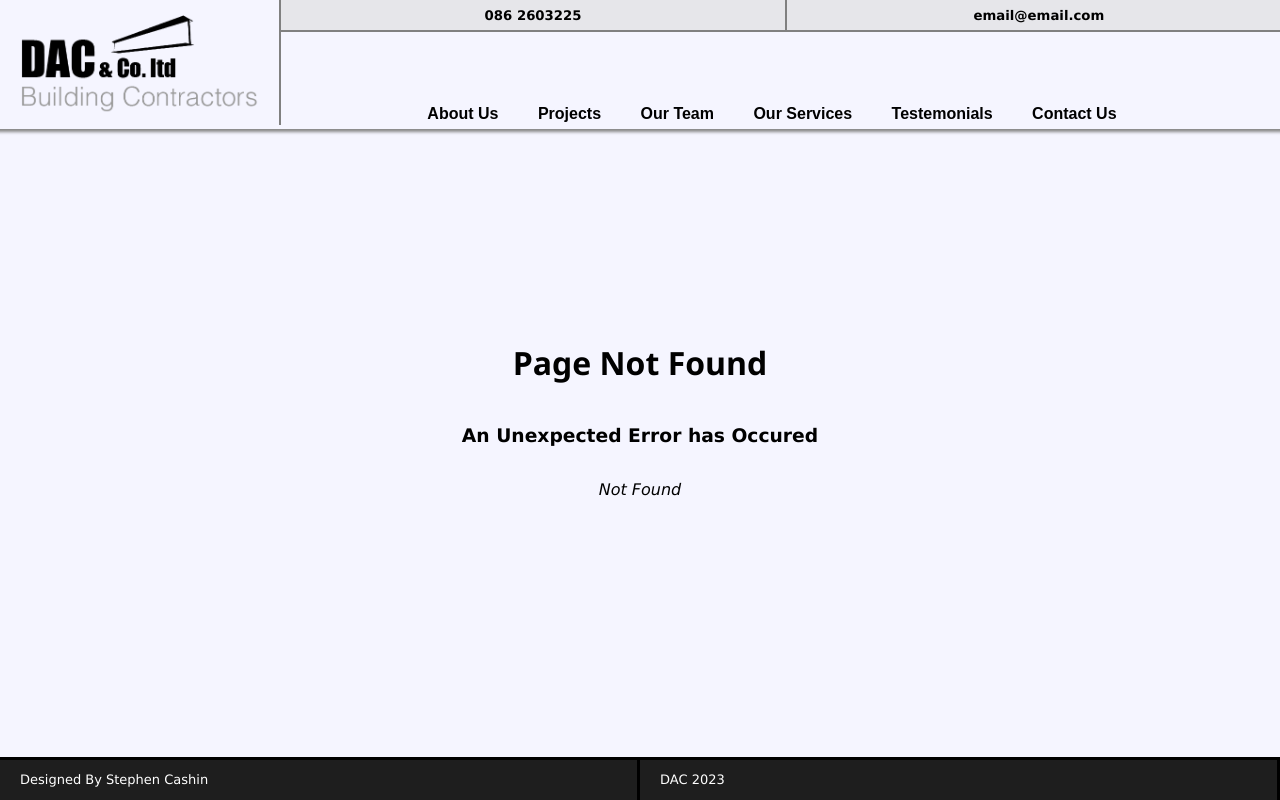
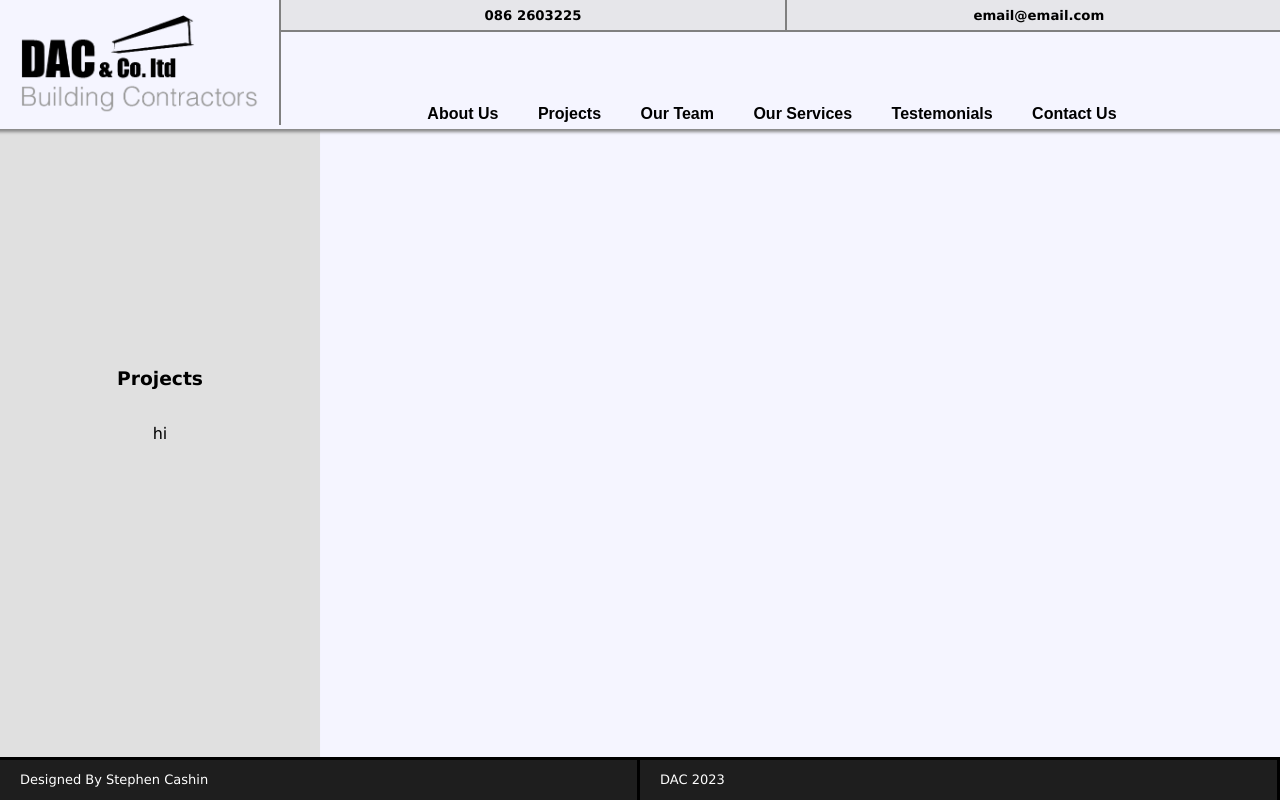
Before and after one commit to cashin-stephen/dac, a React (Create React App) app in the folder frontend/: page /projects in a window 1280 px wide. Before the commit this address had no page. Built offline with nearby package versions, Linux system fonts and the light colour scheme.

Commit message:
refactored home page and began adding in project pages

```diff
--- a/frontend/src/App.js
+++ b/frontend/src/App.js
@@ -1,15 +1,7 @@
 import React, { useEffect, useState } from 'react'
 import Header from './Components/Header.js'
-import Gallery from './Components/Gallery.js'
-import About from './Components/About.js'
-import CardBrace from './Components/CardBrace.js'
-import ImageGrid from './Components/ImageGrid.js'
-import Team from './Components/Team.js'
-import Services from './Components/Services.js'
 import Footer from './Components/Footer.js'
-import Testimonials from './Components/Testemonials.js'
-import Contact from './Components/Contact.js'
-// import { useParams } from 'react-router-dom'
+import Home from './pages/Home.js'
 
 const Main = () => {
   const [aboutY, setAboutY] = useState()
@@ -72,14 +64,7 @@ const Main = () => {
       <div className="Main">
         <div className="mainWrapper">
           <Header aboutY={aboutY} projectY={projectY} teamY={teamY} servicesY={servicesY} testemonialsY={testemonialsY} contactY={contactY}/>
-          <Gallery />
-          <About getPosition={getAboutPosition} />
-          <CardBrace />
-          <ImageGrid getPosition={getProjectPosition} />
-          <Team getPosition={getTeamPosition}/>
-          <Services getPosition={getServicesPosition} />
-          <Testimonials getPosition={getTestemonialsPosition}/>
-          <Contact getPosition={getContactPosition}/>
+          <Home getAboutPosition={getAboutPosition} getProjectPosition={getProjectPosition} getTeamPosition={getTeamPosition} getServicesPosition={getServicesPosition} getTestemonialsPosition={getTestemonialsPosition} getContactPosition={getContactPosition}/>
         </div>
         <Footer />
       </div>
--- a/frontend/src/index.css
+++ b/frontend/src/index.css
@@ -178,7 +178,7 @@ p {
   left:0;
   top: 0;
   box-shadow: -3px 3px 3px #888888;
-  z-index: 2;
+  z-index: 3;
 }
 
 .logo {
@@ -833,6 +833,7 @@ textarea:focus {
   bottom: 0;
   width: 100%;
   height: 2.5rem;
+  z-index: 3;
 }
 
 .footerSection {
@@ -852,6 +853,27 @@ textarea:focus {
   align-items: center;
   justify-content: center;
   font-family:'Lucida Sans', 'Lucida Sans Regular', 'Lucida Grande', 'Lucida Sans Unicode', Geneva, Verdana, sans-serif
+}
+
+.projectSidebar {
+  height: 101%;
+  width: 25%;
+  background-color: rgb(224,224,224);
+  position: fixed;
+  left:0;
+  top: 0;
+  box-shadow: -3px 3px 3px #888888;
+  z-index: 2;
+}
+
+.sideBarContent {
+  display: flex;
+  flex-direction: column;
+  align-items: center;
+  justify-content: center;
+  height:100%;
+  width: 100%;
+  z-index: 3;
 }
 
 @keyframes colourChange{
--- a/frontend/src/index.js
+++ b/frontend/src/index.js
@@ -1,6 +1,7 @@
 import React from 'react'
 import './index.css'
 import Main from './App'
+import Project from './pages/Project'
 import ReactDOM from 'react-dom/client'
 import {
   createBrowserRouter,
@@ -8,12 +9,20 @@ import {
 } from 'react-router-dom'
 import ErrorPage from './Components/ErrorPage'
 
+// try to refactor to take advantage of client side routing
+
 const router = createBrowserRouter([
   {
     path: '/',
     element: <Main />,
     errorElement: <ErrorPage/>
+  },
+  {
+    path: 'projects/',
+    element: <Project />,
+    errorElement: <ErrorPage/>
   }
+
 ])
 
 ReactDOM.createRoot(document.getElementById('root')).render(
--- /dev/null
+++ b/frontend/src/pages/Home.js
@@ -0,0 +1,36 @@
+import React from 'react'
+import Gallery from './../Components/Gallery.js'
+import About from './../Components/About.js'
+import CardBrace from './../Components/CardBrace.js'
+import ImageGrid from './../Components/ImageGrid.js'
+import Team from './../Components/Team.js'
+import Services from './../Components/Services.js'
+import Testimonials from './../Components/Testemonials.js'
+import Contact from './../Components/Contact.js'
+import PropTypes from 'prop-types'
+
+const Home = ({ getAboutPosition, getProjectPosition, getTeamPosition, getServicesPosition, getTestemonialsPosition, getContactPosition }) => {
+  return (
+    <>
+        <Gallery />
+        <About getPosition={getAboutPosition} />
+        <CardBrace />
+        <ImageGrid getPosition={getProjectPosition} />
+        <Team getPosition={getTeamPosition}/>
+        <Services getPosition={getServicesPosition} />
+        <Testimonials getPosition={getTestemonialsPosition}/>
+        <Contact getPosition={getContactPosition}/>
+    </>
+  )
+}
+
+Home.propTypes = {
+  getAboutPosition: PropTypes.func.isRequired,
+  getProjectPosition: PropTypes.func.isRequired,
+  getTeamPosition: PropTypes.func.isRequired,
+  getServicesPosition: PropTypes.func.isRequired,
+  getTestemonialsPosition: PropTypes.func.isRequired,
+  getContactPosition: PropTypes.func.isRequired
+}
+
+export default Home
--- /dev/null
+++ b/frontend/src/pages/Project.js
@@ -0,0 +1,24 @@
+import Header from './../Components/Header'
+import Footer from './../Components/Footer'
+import React from 'react'
+
+const Project = () => {
+  return (
+        <>
+            <Header />
+            <div className='projectPage'>
+                <div className='projectSidebar'>
+                    <div className='sideBarContent'>
+                        <h3>Projects</h3>
+                        <div className='ProjectList'>
+                            <p>hi</p>
+                        </div>
+                    </div>
+                </div>
+            </div>
+            <Footer/>
+        </>
+  )
+}
+
+export default Project
```
